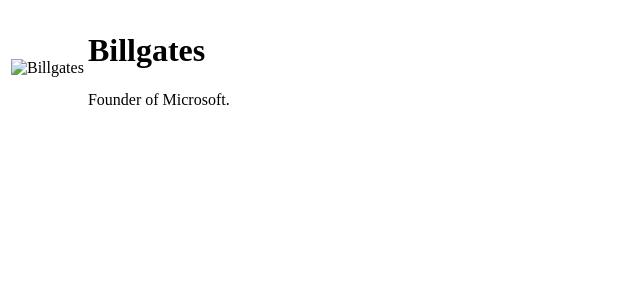
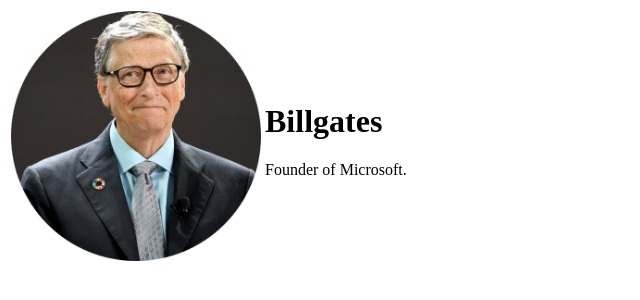
Before and after one commit to shamachan/fp, a plain HTML site: page index.html in a window 1280 px wide. Shown: the whole page, without its empty margins (0-640 px from the left). Drawn offline with Linux system fonts and the light colour scheme.

Commit message:
Update index.html

```diff
--- a/index.html
+++ b/index.html
@@ -16,7 +16,7 @@
     <table>
         <tr>
             <td>
-                <img src="./images/circle-cropped (1).png" alt="Billgates">
+                <img src="./circle-cropped (1).png" alt="Billgates">
             </td>
 
             <td>
```
